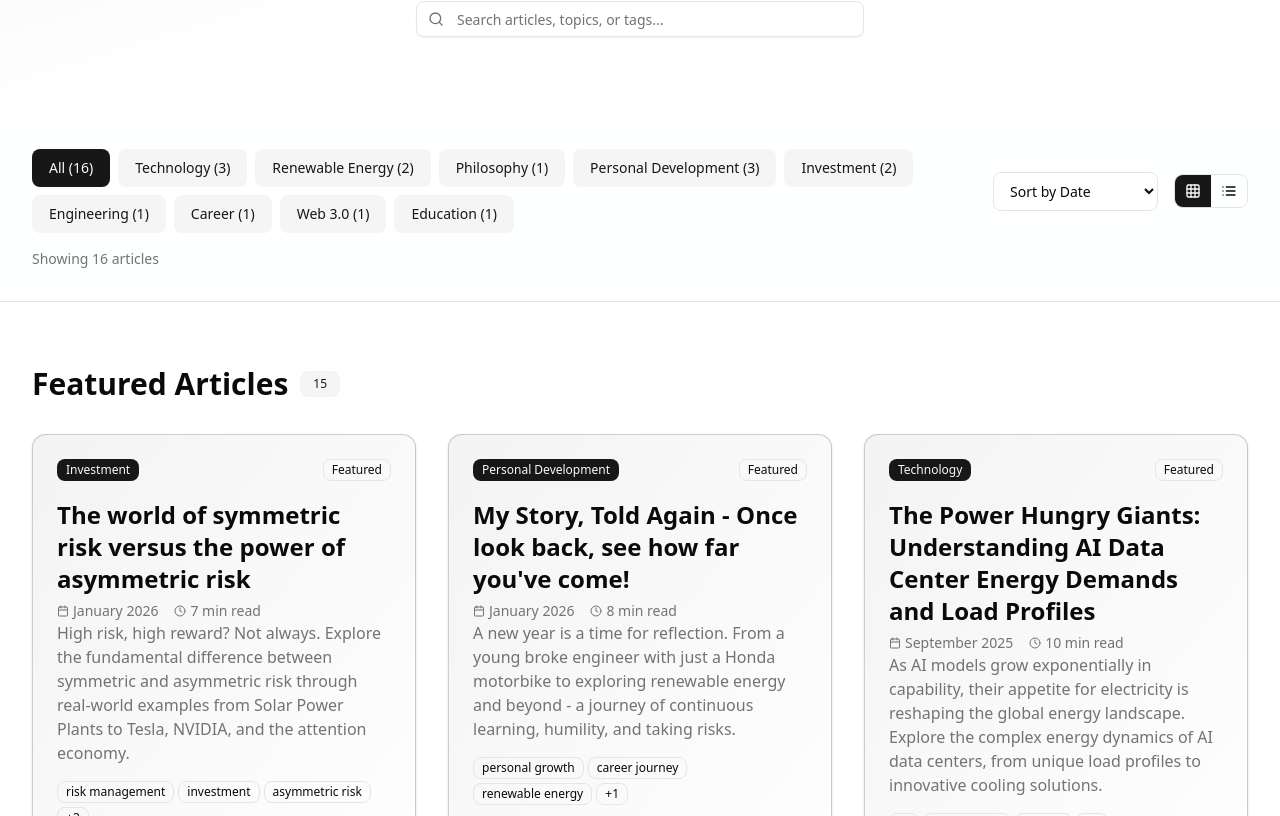
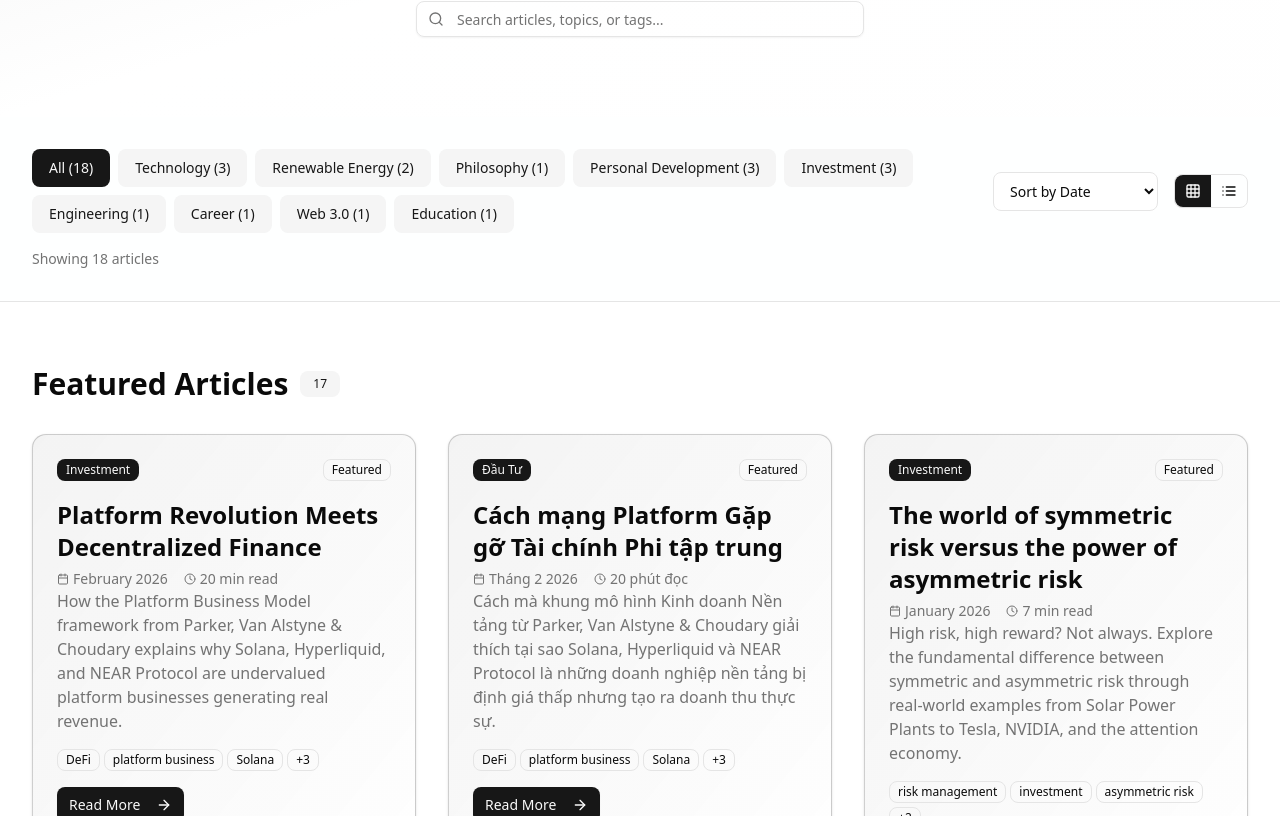
Before and after one commit to Vietduc88x/techmadeeasy-website, a React (Vite) app: page /blog in a window 1280 px wide. Shown: the part 344-1160 px from the top of the page. Built offline with nearby package versions, Linux system fonts and the light colour scheme.

Commit message:
Add Platform Revolution meets DeFi articles to blog listing

```diff
--- a/src/pages/Blog.jsx
+++ b/src/pages/Blog.jsx
@@ -122,6 +122,28 @@ export function Blog() {
       dateSort: '2025-01',
       featured: true,
       tags: ['investment', 'innovation', 'ARK Invest', 'future trends'],
+    },
+    {
+      slug: 'platform-revolution-meets-defi',
+      title: 'Platform Revolution Meets Decentralized Finance',
+      excerpt: 'How the Platform Business Model framework from Parker, Van Alstyne & Choudary explains why Solana, Hyperliquid, and NEAR Protocol are undervalued platform businesses generating real revenue.',
+      category: 'Investment',
+      readTime: '20 min read',
+      date: 'February 2026',
+      dateSort: '2026-02',
+      featured: true,
+      tags: ['DeFi', 'platform business', 'Solana', 'Hyperliquid', 'NEAR', 'crypto'],
+    },
+    {
+      slug: 'cach-mang-platform-gap-go-defi',
+      title: 'Cách mạng Platform Gặp gỡ Tài chính Phi tập trung',
+      excerpt: 'Cách mà khung mô hình Kinh doanh Nền tảng từ Parker, Van Alstyne & Choudary giải thích tại sao Solana, Hyperliquid và NEAR Protocol là những doanh nghiệp nền tảng bị định giá thấp nhưng tạo ra doanh thu thực sự.',
+      category: 'Đầu Tư',
+      readTime: '20 phút đọc',
+      date: 'Tháng 2 2026',
+      dateSort: '2026-02',
+      featured: true,
+      tags: ['DeFi', 'platform business', 'Solana', 'Hyperliquid', 'NEAR', 'crypto'],
     },
     {
       slug: 'symmetric-risk-versus-asymmetric-risk',
```
